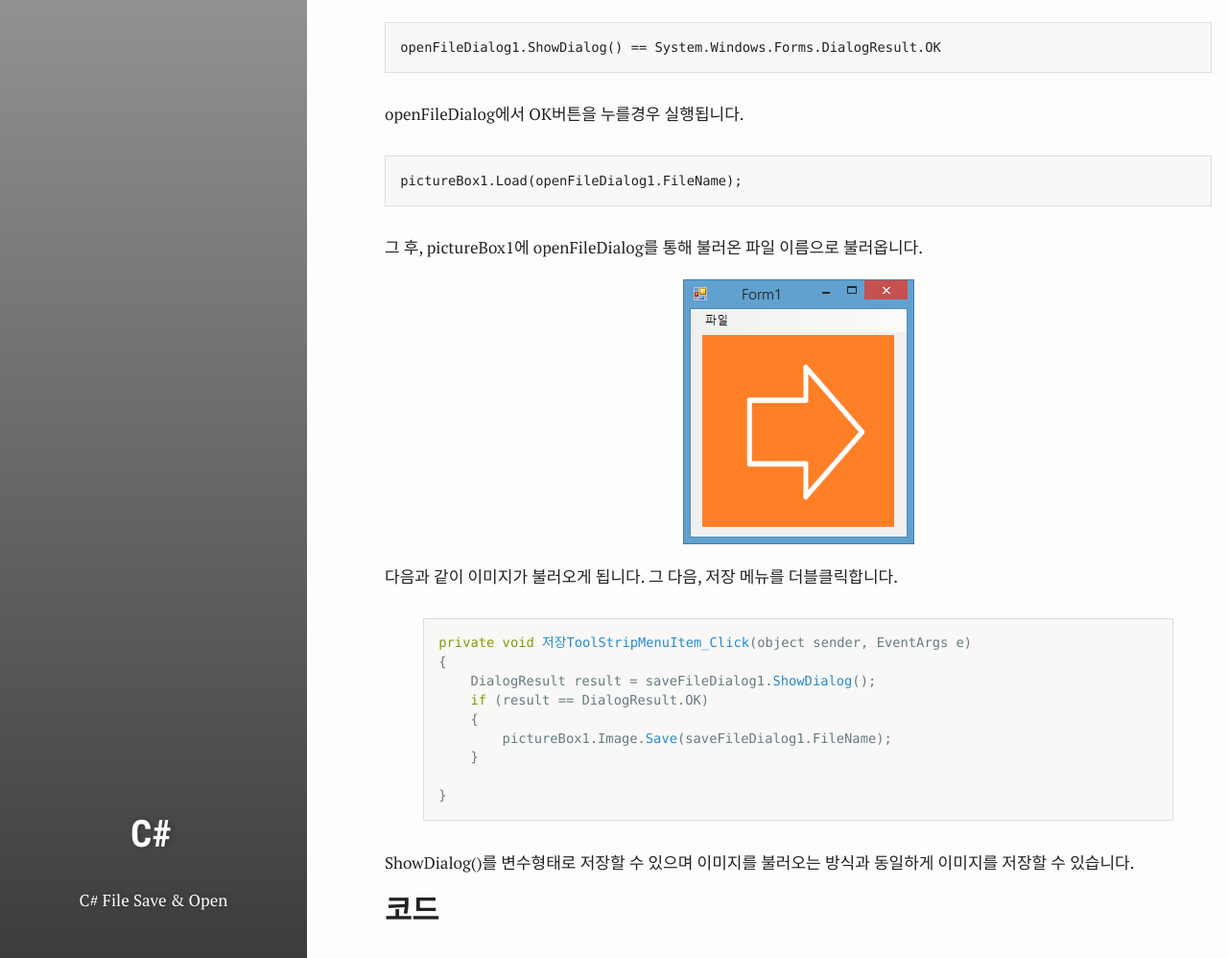
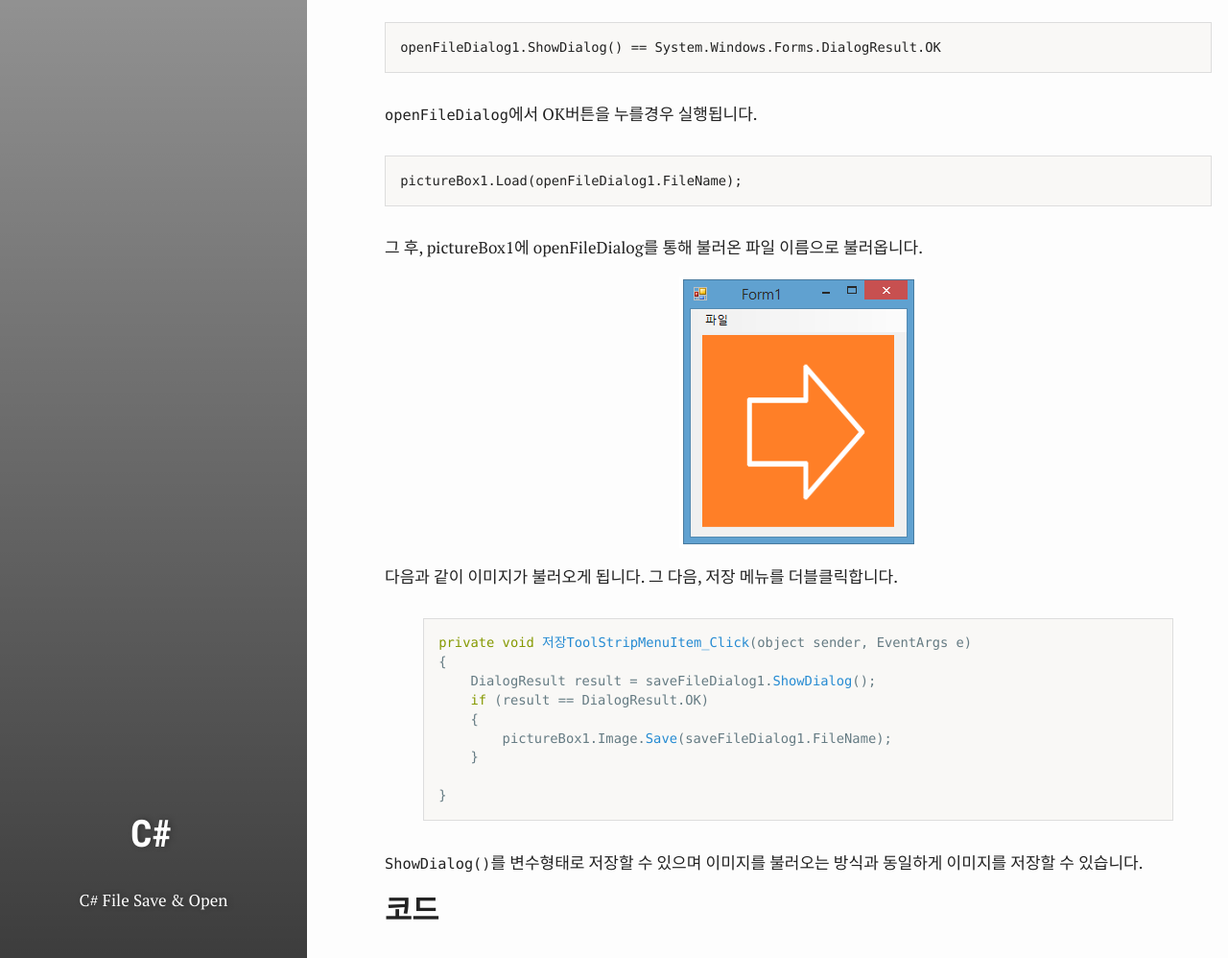
Before and after one commit to test076923/076923.github.io, a Jekyll site: the page built from _posts/2017-08-11-C#-7.md, in a window 1280 px wide and 1400 px high, scrolled down 1721 px. Shown: the part 153-1151 px from the top of the window at 96% size. Built offline with Jekyll 4.4.1, drawn with Linux system fonts in a browser that asks for light colours; comment, search, counter and statistics services are not loaded; some of the changed text lies outside the part shown.

Commit message:
Update 2017-08-11-C#-7.md

```diff
--- a/_posts/2017-08-11-C#-7.md
+++ b/_posts/2017-08-11-C#-7.md
@@ -12,7 +12,7 @@ author: 윤대희
 ---
 #### 프로젝트 구성 ####
 [![1]({{ site.images }}/C/ch7/1.png)]({{ site.images }}/C/ch7/1.png)
-도구상자에서 **SaveFileDialog, OpenFileDialog, PictureBox, MenuStrip**을 **Form1**에 생성합니다. 위의 이미지와 같이 배치합니다.
+도구상자에서 `SaveFileDialog`, `OpenFileDialog`, `PictureBox`, `MenuStrip`을 `Form1`에 생성합니다. 위의 이미지와 같이 배치합니다.
 
 
 [![test]({{ site.images }}/C/ch6/test.png)]({{ site.images }}/C/ch6/test.png)
@@ -56,7 +56,7 @@ private void 열기ToolStripMenuItem_Click(object sender, EventArgs e)
 	openFileDialog1.ShowDialog() == System.Windows.Forms.DialogResult.OK
 
 
-openFileDialog에서 OK버튼을 누를경우 실행됩니다.
+`openFileDialog`에서 OK버튼을 누를경우 실행됩니다.
 
     pictureBox1.Load(openFileDialog1.FileName);
 
@@ -78,7 +78,7 @@ private void 저장ToolStripMenuItem_Click(object sender, EventArgs e)
 
 }
 {% endhighlight %}
-ShowDialog()를 변수형태로 저장할 수 있으며 이미지를 불러오는 방식과 동일하게 이미지를 저장할 수 있습니다.
+`ShowDialog()`를 변수형태로 저장할 수 있으며 이미지를 불러오는 방식과 동일하게 이미지를 저장할 수 있습니다.
 
 
 ## 코드 ##
```
